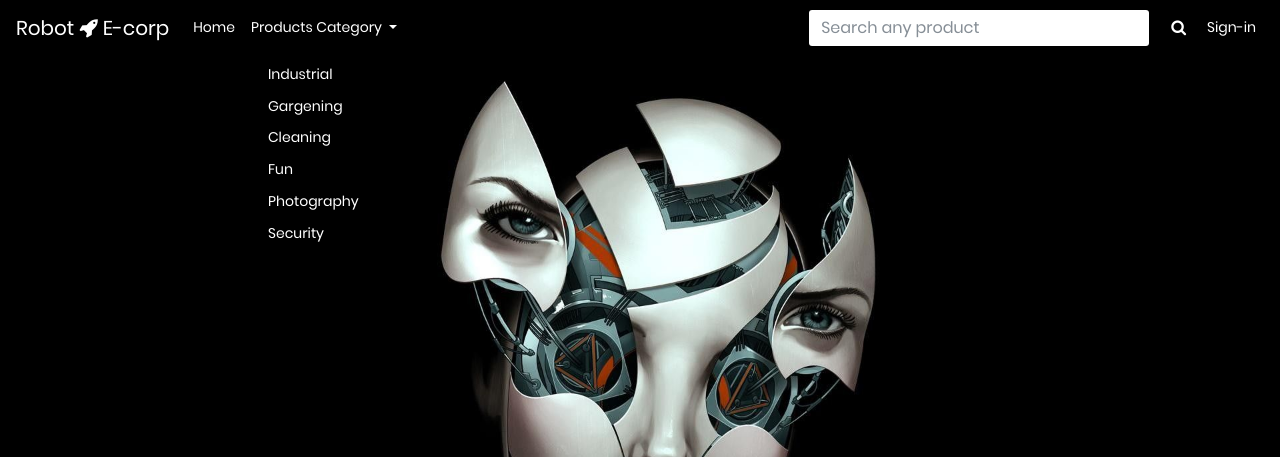
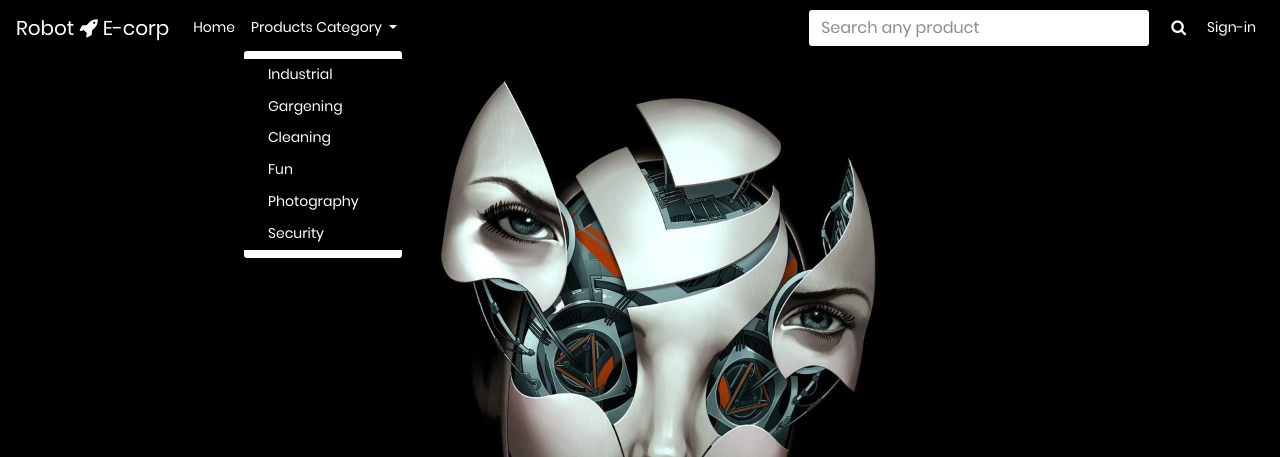
Before and after one commit to koraynilay/robo, a PHP site: page / in a window 1280 px wide, after a click on "Products Category". Shown: the top 457 px of the page. Run offline with PHP 8.4, Linux system fonts and the light colour scheme.

Commit message:
Fixed css pt.5

```diff
--- a/assets/css/custom.css
+++ b/assets/css/custom.css
@@ -22,10 +22,6 @@ a, i, .navbar-brand:hover, .login-btn, .nav-link{
     background-color: black !important;
 }
 
-.dropdown-menu.show{
-    background-color: var(--black) !important;
-}
-
 .dropdown-item{
     background-color: var(--black) !important;
     color: var(--white) !important;
--- a/index.php
+++ b/index.php
@@ -29,7 +29,7 @@
                 <li class="nav-item" active>
                   <a class="nav-link" href="index.php">Home</a>
                 </li>
-                <li class="nav-item dropdown" active>
+                <li class="nav-item dropdown" style="background-color:black !important" active>
                     <a class="nav-link dropdown-toggle" href="#" id="navbarDropdownMenuLink" role="button" data-toggle="dropdown" aria-haspopup="true" aria-expanded="false">
                       Products Category
                     </a>
```
